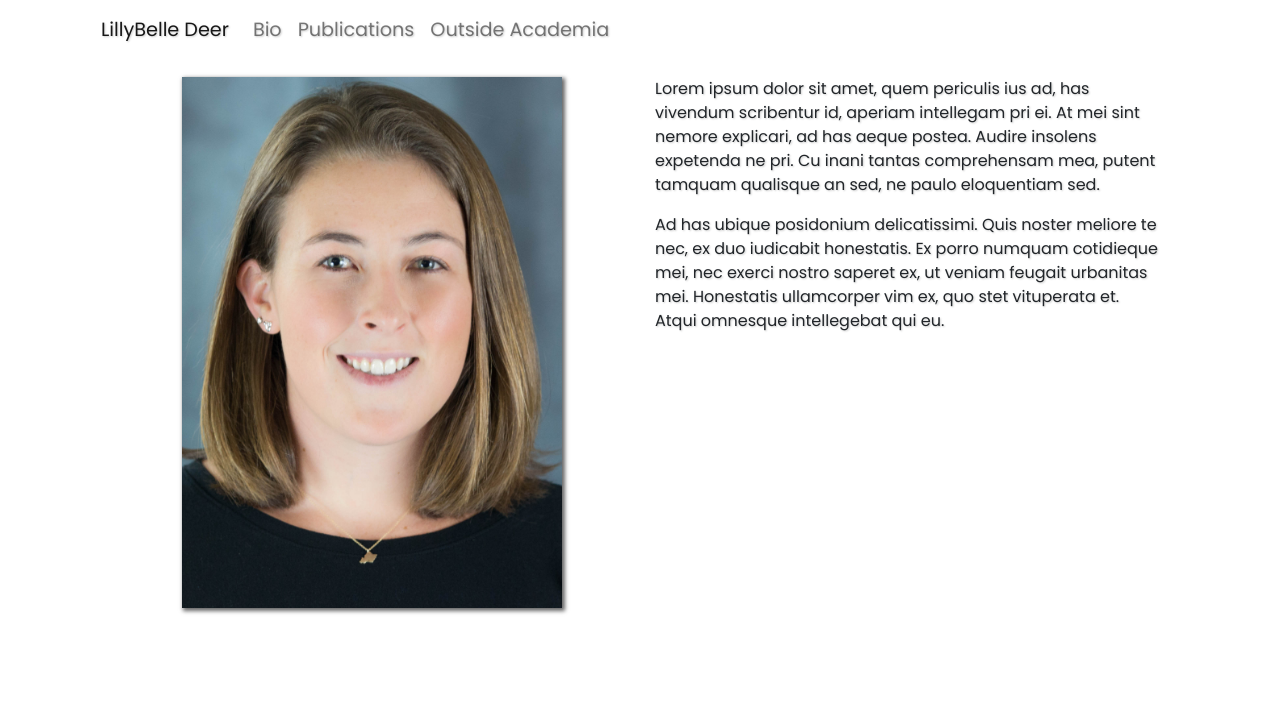
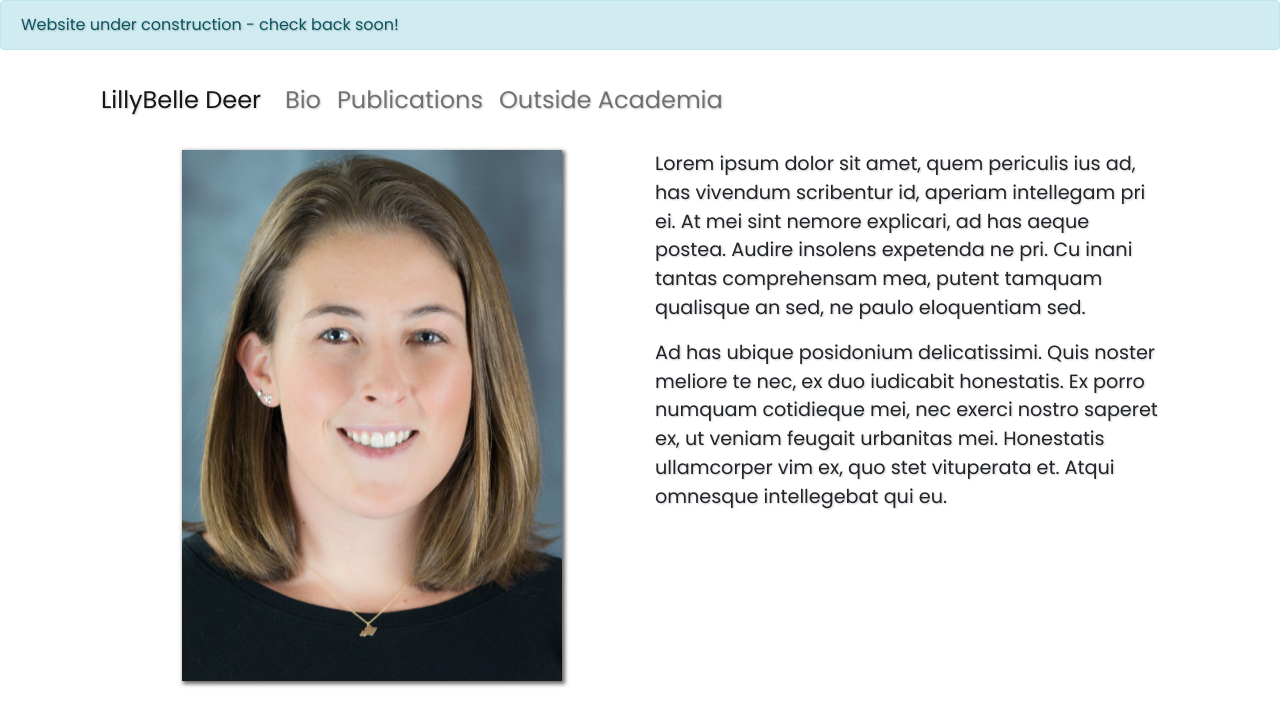
Before and after one commit to mblumberg93/prof-deer, a Next.js app: page / in a window 1280 px wide. Shown: the top 726 px of the page. Built offline with nearby package versions, Linux system fonts and the light colour scheme.

Commit message:
Added a construction banner

```diff
--- a/components/layout.jsx
+++ b/components/layout.jsx
@@ -1,6 +1,6 @@
 import Head from 'next/head'
 import styles from './layout.module.scss'
-import { Container, Navbar, Nav } from 'react-bootstrap'
+import { Container, Navbar, Nav, Alert } from 'react-bootstrap'
 
 export default function Layout({ children }) {
   return (
@@ -11,6 +11,9 @@ export default function Layout({ children }) {
               content="LillyBelle Deer's Professional Website" />
         <meta name="og:title" content="LillyBelle Deer" />
       </Head>
+      <Alert variant="info">
+        Website under construction - check back soon!
+      </Alert>
       <Container fluid="md">
         <Navbar expand="lg">
           <Navbar.Brand className={styles.topNavBrand}  href="/">LillyBelle Deer</Navbar.Brand>
--- a/components/layout.module.scss
+++ b/components/layout.module.scss
@@ -1,9 +1,10 @@
 .pageContent {
   padding: 1rem 1.2rem;
+  font-size: 1.2rem;
 }
 .topNavBrand {
-  font-size: 1.2rem;
+  font-size: 1.5rem;
 }
 .topNavLink {
-  font-size: 1.2rem;
+  font-size: 1.5rem;
 }
```
